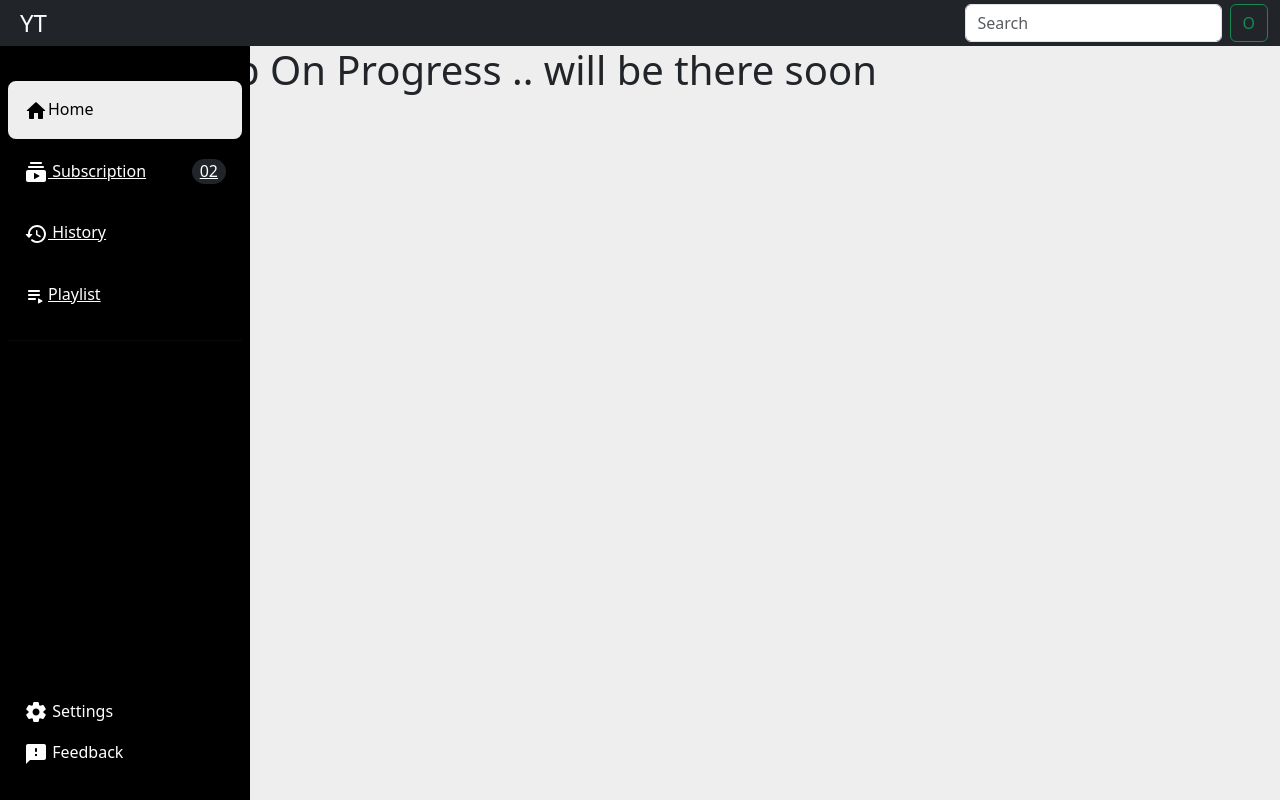
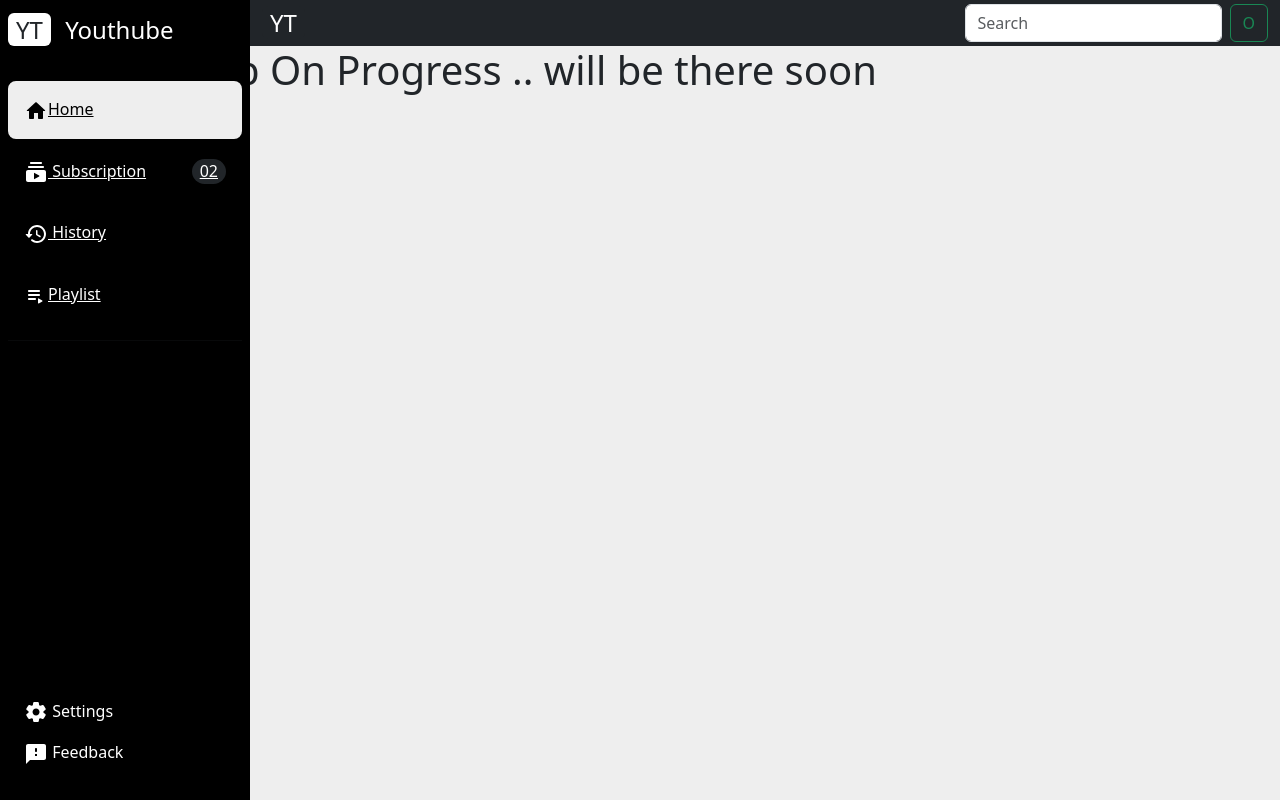
Before and after one commit to Sumit-Ks1/videoTube, a React (Vite) app in the folder ClientSide/: page /playlist in a window 1280 px wide. Built offline with nearby package versions, Linux system fonts and the light colour scheme.

Commit message:
increase responsiveness of navbar for small screen

```diff
--- a/ClientSide/src/components/NavBar/NavBar.css
+++ b/ClientSide/src/components/NavBar/NavBar.css
@@ -9,8 +9,18 @@ body {
 /* .navbar{
     z-index: 1;
 } */
+nav{
+    margin-left: 250px;
+}
 
-.navbar{
+@media screen and (max-width:768px) {
+    nav {
+        margin-left: 0px !important;
+
+    }
+}
+
+.navbar {
     padding: 0;
     background-color: red;
 }
--- a/ClientSide/src/components/NavBar/NavBar.jsx
+++ b/ClientSide/src/components/NavBar/NavBar.jsx
@@ -4,11 +4,11 @@ import './NavBar.css'
 import MenuIcon from '@mui/icons-material/Menu';
 
 
-function forComparission() {
+function justForComparission() {
     return (
         <nav className="navbar navbar-expand-md navbar-light bg-light">
             <div className="container-fluid">
-            {/*to remove padding*/}
+                {/*to remove padding*/}
                 <div className="d-flex justify-content-between d-md-none d-block">
                     <button className="btn px-1 py-0 open-btn me-2" id='open-side-btn'>|||</button>
                     <a className="navbar-brand fs-4" href=""><span
@@ -59,10 +59,10 @@ function NavBar(props) {
             <div className="container-fluid">
                 <div className="d-flex justify-content-between d-md-none d-block">
                     <button
-                    className="btn px- py-0 open-btn me-2 text-white "
-                    id='close-side-btn'
-                    onClick={sideButtonClick}>
-                        <MenuIcon/>
+                        className="btn px- py-0 open-btn me-2 text-white "
+                        id='close-side-btn'
+                        onClick={sideButtonClick}>
+                        <MenuIcon />
                     </button>
                     {/* btn d-md-none d-block close-btn px-1 py-0 text-white */}
                 </div>
@@ -75,7 +75,7 @@ function NavBar(props) {
                     {/* this button was not working inside input elment */}
                     <button className="btn btn-outline-success" type="submit">
                         O
-                        </button>
+                    </button>
                 </form>
             </div>
         </nav>
--- a/ClientSide/src/components/SdieBar/SideBar.jsx
+++ b/ClientSide/src/components/SdieBar/SideBar.jsx
@@ -50,9 +50,12 @@ function SideBar(props) {
 
             <ul className="list-unstyled px-2">
                 <li className="active">
-                    <a href="/" className="text-decoration-none px-3 py-3 my-1 d-block">
-                        <HomeRoundedIcon />
-                        Home</a>
+                    <Link to='/'>
+                        <a href="/" className="text-decoration-none px-3 py-3 my-1 d-block">
+                            <HomeRoundedIcon />
+                            Home
+                        </a>
+                    </Link>
                 </li>
                 <li className="">
                     <Link to='/subscription'>
@@ -74,13 +77,15 @@ function SideBar(props) {
                 <li className="">
                     <Link to='/history'>
                         <a href="/history" className="text-decoration-none px-3 py-3 my-1 d-block">
-                            <RestoreRoundedIcon /> History</a>
+                            <RestoreRoundedIcon /> History
+                        </a>
                     </Link>
                 </li>
                 <li className="">
                     <Link to='/playlist'>
                         <a href="/playlist" className="text-decoration-none px-3 py-3 my-1 d-block">
-                            <PlaylistPlayRoundedIcon />Playlist</a>
+                            <PlaylistPlayRoundedIcon />Playlist
+                        </a>
                     </Link>
                 </li>
             </ul>
@@ -89,11 +94,15 @@ function SideBar(props) {
             <div className="sidebar-bottom">
 
                 <ul className="list-unstyled px-2 ">
-                    <li className=""><a href="" className="text-decoration-none px-3 py-2 d-block">
-                        <SettingsRoundedIcon /> Settings</a>
+                    <li className="">
+                        <a href="" className="text-decoration-none px-3 py-2 d-block">
+                            <SettingsRoundedIcon /> Settings
+                        </a>
                     </li>
-                    <li className=""><a href="" className="text-decoration-none px-3 py-2 d-block">
-                        <FeedbackRoundedIcon /> Feedback</a>
+                    <li className="">
+                        <a href="" className="text-decoration-none px-3 py-2 d-block">
+                            <FeedbackRoundedIcon /> Feedback
+                        </a>
                     </li>
 
                 </ul>
```
